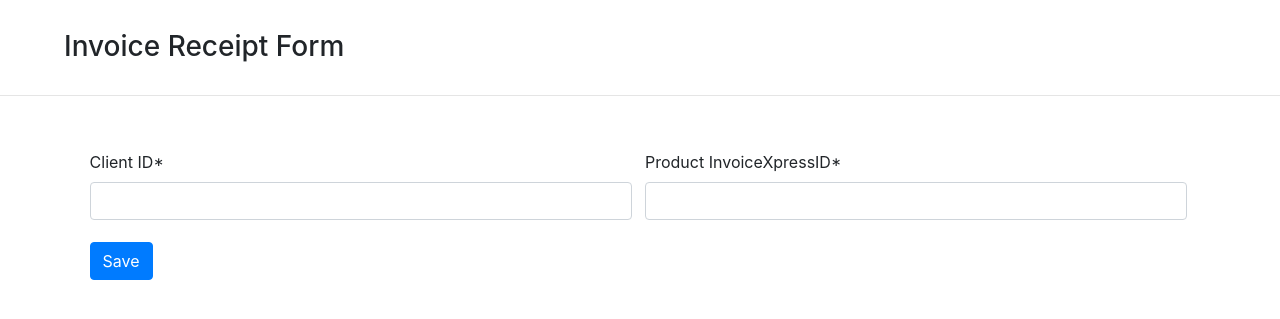
After one commit to cassamp/nucleos, a Django app: page /new/invoice-receipt/ in a window 1280 px wide. The commit adds this page. Shown: the top 319 px of the page. Run offline with Django 3.2, Linux system fonts and the light colour scheme; parts of the project's set-up code (start-up, migrations or seed data) failed here and were passed over; some libraries are stand-ins or nearby versions.

Commit message:
invoice and invoice-receipt

```diff
--- a/apps/clients/forms.py
+++ b/apps/clients/forms.py
@@ -2,7 +2,7 @@ from django import forms
 from .models import Prefix, Country, Spouse, Client, Measurement, Company
 from betterforms.multiform import MultiModelForm
 from crispy_forms.helper import FormHelper
-from crispy_forms.layout import Submit
+from crispy_forms.layout import Column, Layout, Row, Submit
 
 
 class SpouseForm(forms.ModelForm):
@@ -47,3 +47,27 @@ class ClientMultiForm(MultiModelForm):
     helper.form_method = "POST"
     helper.add_input(Submit("newclient",
                             'Save', css_class='btn-success'))
+
+
+class ClientInvoiceForm(forms.Form):
+    client_id = forms.IntegerField(label='Client ID')
+    product_id = forms.IntegerField(label='Product InvoiceXpressID')
+
+    def clean(self):
+        cleaned_data = super(ClientInvoiceForm, self).clean()
+        client_id = cleaned_data.get('client_id')
+        product_id = cleaned_data.get('product_id')
+        if not client_id and not product_id:
+            raise forms.ValidationError('Preencha o formulário!')
+
+    def __init__(self, *args, **kwargs):
+        super().__init__(*args, **kwargs)
+        self.helper = FormHelper()
+        self.helper.layout = Layout(
+            Row(
+                Column('client_id', css_class='form-group col-md-6 mb-0'),
+                Column('product_id', css_class='form-group col-md-6 mb-0'),
+                css_class='form-row'
+            ),
+            Submit('submit', 'Save')
+        )
--- /dev/null
+++ b/apps/clients/templates/clients/invoice-receipt.html
@@ -0,0 +1,11 @@
+{% extends 'base.html' %}
+
+{% load crispy_forms_tags %}
+{% load static %}
+
+{% block content %}
+<h3>Invoice Receipt Form</h3>
+<hr>
+{% csrf_token %}
+{% crispy form %}
+{% endblock content %}
--- a/apps/clients/views.py
+++ b/apps/clients/views.py
@@ -1,9 +1,11 @@
+import datetime
+from datetime import date
 from django.shortcuts import redirect, render
 from django.urls import reverse_lazy
 from django.contrib.auth.mixins import LoginRequiredMixin
 from django.views.generic import UpdateView, CreateView
 from .models import Client
-from .forms import ClientForm, ClientMultiForm
+from .forms import ClientForm, ClientMultiForm, ClientInvoiceForm
 from django_filters.views import FilterView
 from django_tables2.views import SingleTableMixin
 from .filters import ClientFilter
@@ -39,7 +41,7 @@ class ClientCreationView(LoginRequiredMixin, CreateView):
         return redirect('home')
 
 
-class ClientListView(SingleTableMixin, FilterView):
+class ClientListView(LoginRequiredMixin, SingleTableMixin, FilterView):
     model = Client
     table_class = ClientTable
     template_name = 'clients/list.html'
@@ -50,6 +52,70 @@ class ClientListView(SingleTableMixin, FilterView):
         return render(request, "list.html", {
             "table": table
         })
+
+
+def invoice(request):
+    if request.method == 'POST':
+        form = ClientInvoiceForm(request.POST)
+        if form.is_valid():
+            client = ask_api('clients.find-by-code', {
+                'client_code': form.cleaned_data['client_id'],
+            })
+            product = ask_api('items.get', {
+                'item-id': form.cleaned_data['product_id'],
+            })
+            invoice = ask_api('invoices.create', {
+                'date': date.today().strftime("%d/%m/%Y"),
+                'due_date': datetime.date.today() + datetime.timedelta(days=1),
+                'client': {
+                    'name': client['client']['name'],
+                    'code': client['client']['code'],
+                },
+                'items': {'item': [
+                    {
+                        'name': product['item']['name'],
+                        'description': product['item']['description'],
+                        'unit_price': product['item']['unit_price'],
+                        'quantity': 1.0,
+                    },
+                ]},
+            })
+            return redirect('home')
+    else:
+        form = ClientInvoiceForm()
+    return render(request, 'clients/invoice.html', {'form': form})
+
+
+def invoice_receipt(request):
+    if request.method == 'POST':
+        form = ClientInvoiceForm(request.POST)
+        if form.is_valid():
+            client = ask_api('clients.find-by-code', {
+                'client_code': form.cleaned_data['client_id'],
+            })
+            product = ask_api('items.get', {
+                'item-id': form.cleaned_data['product_id'],
+            })
+            invoice = ask_api('invoice-receipts.create', {
+                'date': date.today().strftime("%d/%m/%Y"),
+                'due_date': datetime.date.today() + datetime.timedelta(days=1),
+                'client': {
+                    'name': client['client']['name'],
+                    'code': client['client']['code'],
+                },
+                'items': {'item': [
+                    {
+                        'name': product['item']['name'],
+                        'description': product['item']['description'],
+                        'unit_price': product['item']['unit_price'],
+                        'quantity': 1.0,
+                    },
+                ]},
+            })
+            return redirect('home')
+    else:
+        form = ClientInvoiceForm()
+    return render(request, 'clients/invoice-receipt.html', {'form': form})
 
 
 """ class ClientCreationView(UpdateView):
--- a/apps/products/views.py
+++ b/apps/products/views.py
@@ -28,7 +28,7 @@ class ProductCreationView(LoginRequiredMixin, CreateView):
         return redirect('home')
 
 
-class ProductListView(SingleTableMixin, FilterView):
+class ProductListView(LoginRequiredMixin, SingleTableMixin, FilterView):
     model = Product
     table_class = ProductTable
     template_name = 'products/list.html'
--- a/apps/users/templates/users/home.html
+++ b/apps/users/templates/users/home.html
@@ -31,6 +31,9 @@
                 <div class="dropdown-menu">
                     <a class="dropdown-item" href="{% url 'clients' %}">Listagem</a>
                     <a class="dropdown-item" href="{% url 'newclient' %}">Novo Cliente</a>
+                    <hr>
+                    <a class="dropdown-item" href="{% url 'invoice' %}">Fatura</a>
+                    <a class="dropdown-item" href="{% url 'invoice-receipt' %}">Fatura-Recibo</a>
                 </div>
             </li>
 
--- a/nucleos/urls.py
+++ b/nucleos/urls.py
@@ -3,7 +3,7 @@ from django.contrib.auth import views as auth_views
 from django.urls import path, reverse_lazy
 from django.views.generic import TemplateView
 from apps.users.views import HomeView, SignUpView
-from apps.clients.views import ClientCreationView, ClientListView
+from apps.clients.views import ClientCreationView, ClientListView, invoice, invoice_receipt
 from apps.products.views import ProductCreationView, ProductListView
 
 urlpatterns = [
@@ -28,5 +28,9 @@ urlpatterns = [
 
     path('list/clients/', ClientListView.as_view(), name='clients'),
 
-    path('list/products/', ProductListView.as_view(), name='products')
+    path('list/products/', ProductListView.as_view(), name='products'),
+
+    path('new/invoice/', invoice, name='invoice'),
+
+    path('new/invoice-receipt/', invoice_receipt, name='invoice-receipt')
 ]
```
Also changed, not shown: apps/clients/templates/clients/invoice.html (added, +11 -0 lines).
